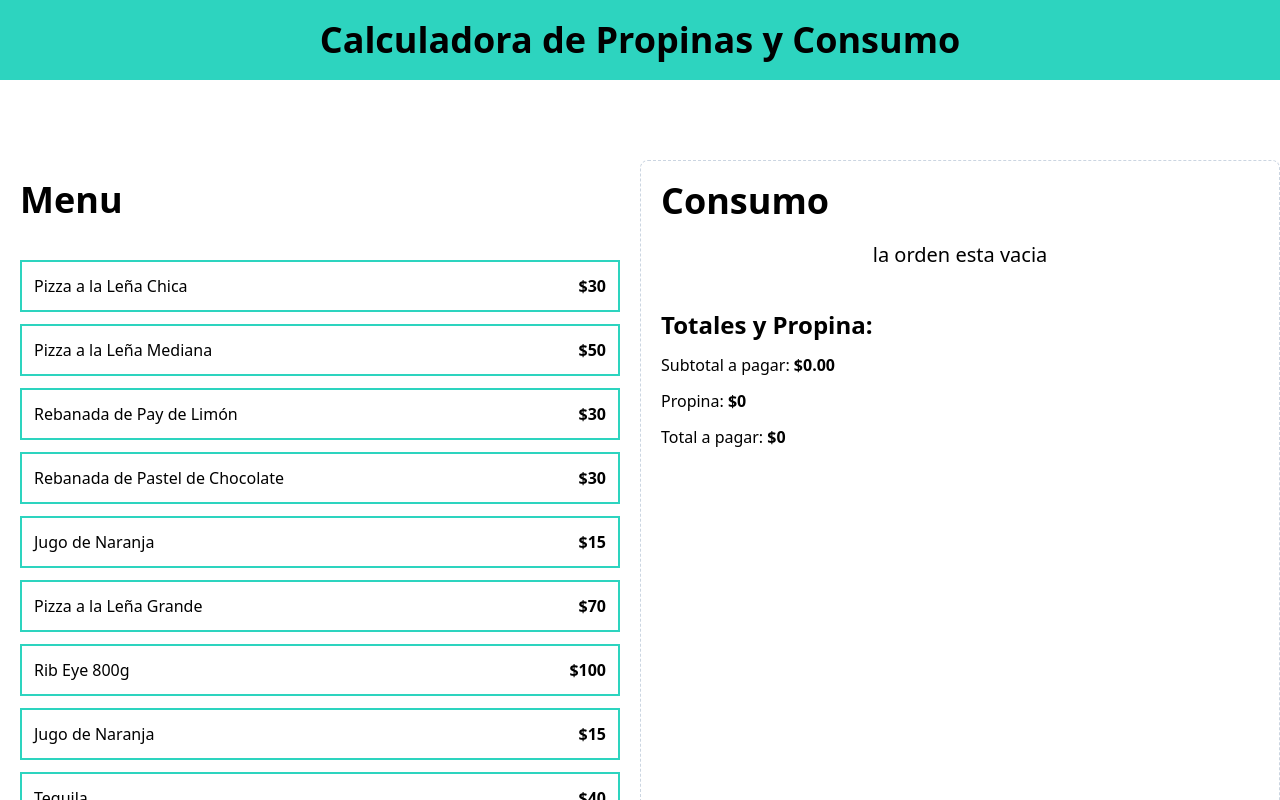
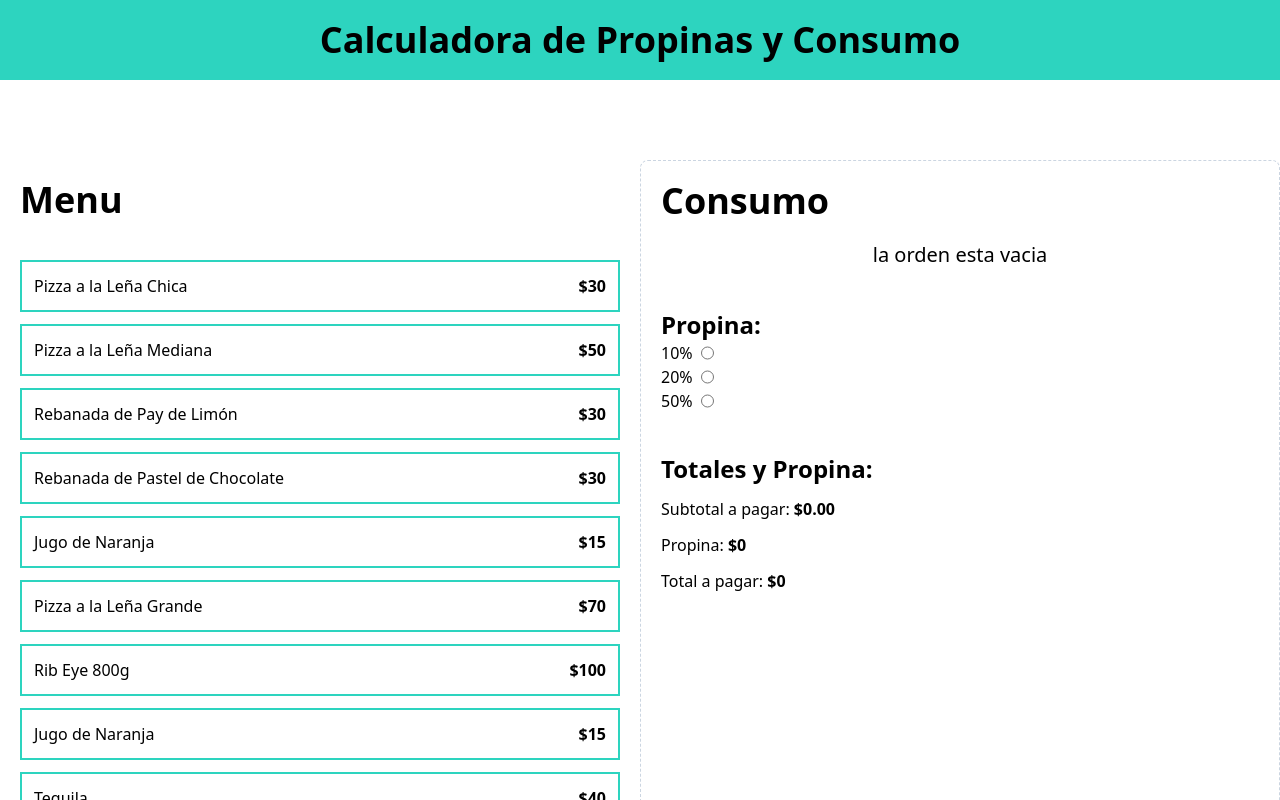
Before and after one commit to victor-varela/calculadora_propina.React-Ts, a React (Vite) app: page / in a window 1280 px wide. Shown: the top 800 px of the page. Built offline with nearby package versions, Linux system fonts and the light colour scheme.

Commit message:
feat: add TipPercentage component

```diff
--- a/src/App.tsx
+++ b/src/App.tsx
@@ -1,6 +1,7 @@
 import MenuItem from "./components/MenuItem";
 import OrderContents from "./components/OrderContents";
 import OrderTotals from "./components/OrderTotals";
+import TipPercentage from "./components/TipPercentage";
 import { menuItems } from "./data/data";
 import { useOrder } from "./hooks/useOrder";
 
@@ -30,6 +31,7 @@ function App() {
             order={order}
             removeItem={removeItem}
           />
+          <TipPercentage />
           <OrderTotals
             order={order}
           />
--- /dev/null
+++ b/src/components/TipPercentage.tsx
@@ -0,0 +1,36 @@
+const tipOptions = [
+  {
+    id: "tip-10",
+    value: 0.1,
+    label: "10%",
+  },
+  {
+    id: "tip-20",
+    value: 0.2,
+    label: "20%",
+  },
+  {
+    id: "tip-50",
+    value: 0.5,
+    label: "50%",
+  },
+];
+
+const TipPercentage = () => {
+  return (
+    <div>
+      <h2 className="font-black text-2xl">Propina:</h2>
+      <form>
+        {tipOptions.map(option => (
+          <div key={option.id} className="flex gap-2">
+            <label htmlFor={option.id}>{option.label}</label>
+            <input type="radio" id={option.id} name="tip" value={option.value} />
+          </div>
+        ))}
+      </form>
+    </div>
+  );
+};
+
+//Vieja leccion de FORM.. los input deben tener el htmlfor=id === atributo id del input. Y name igual para todos y value DIFERENTE
+export default TipPercentage;
```
